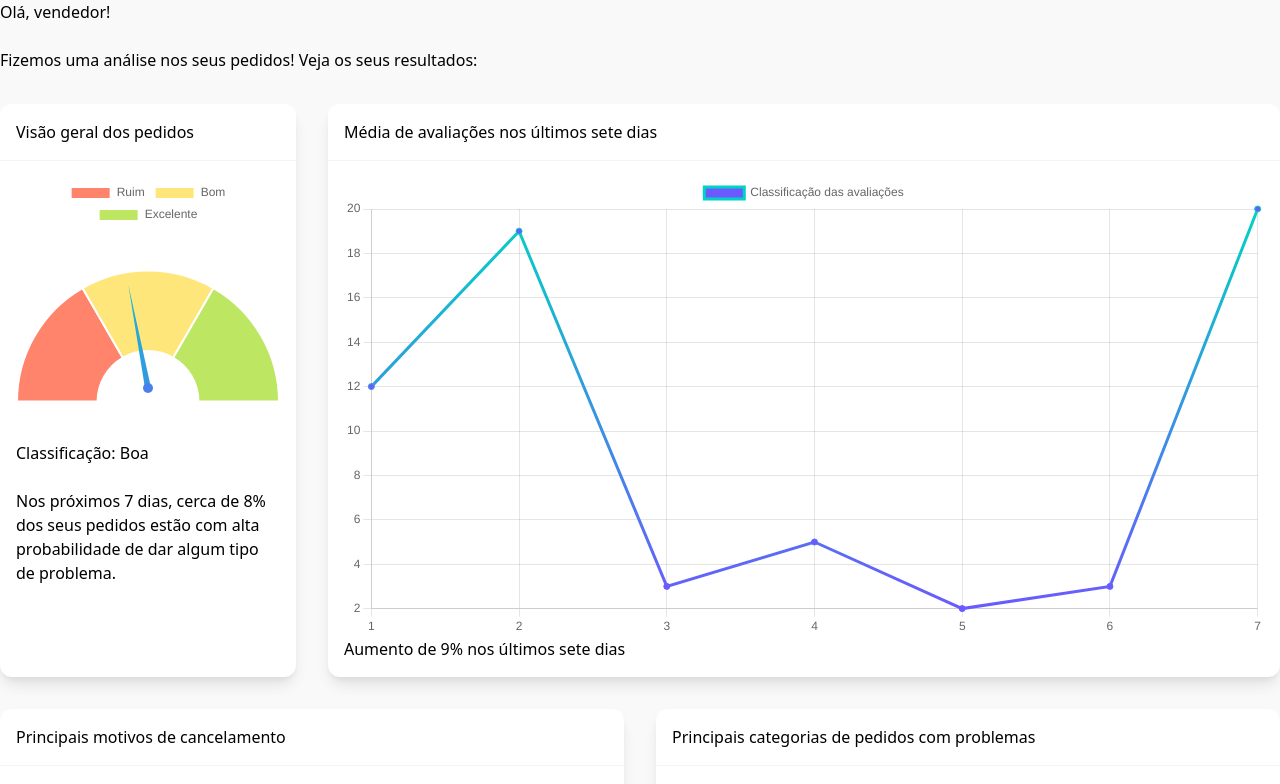
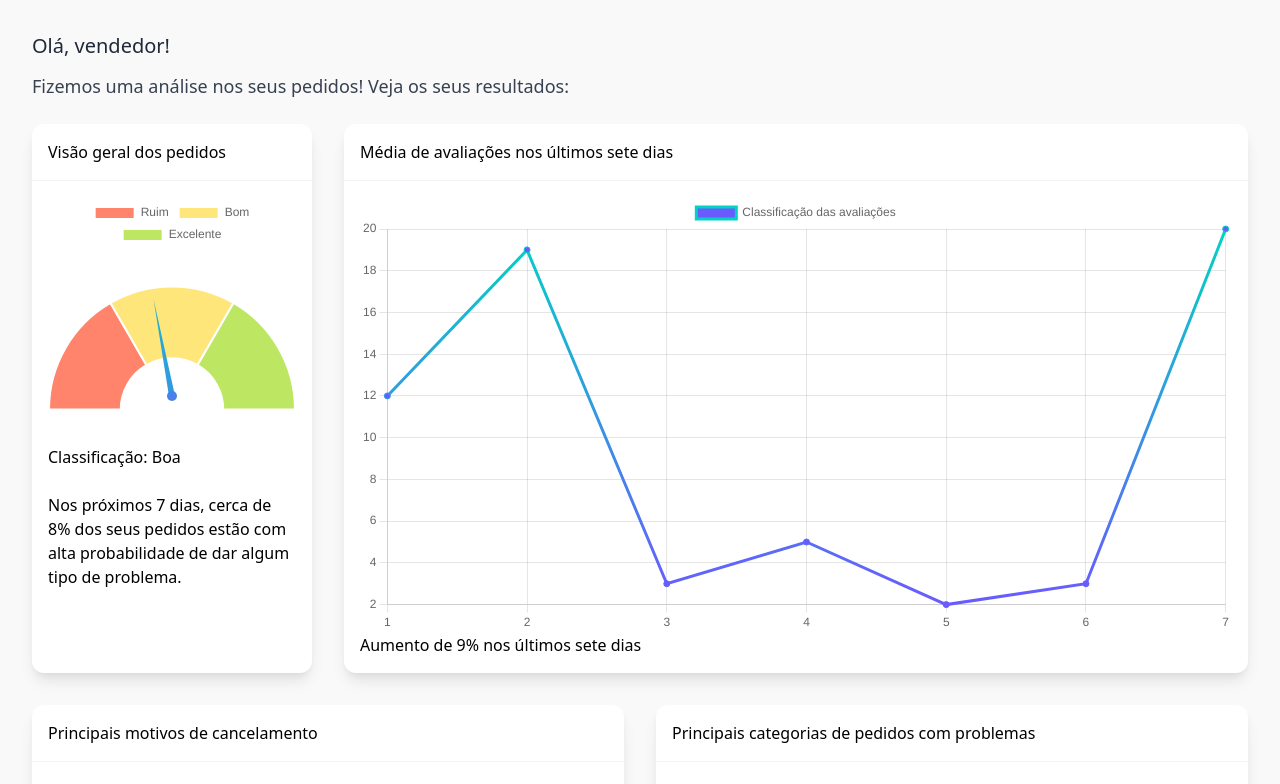
Before and after one commit to viniciosyals/viahacka-front, a React (Create React App) app: page / in a window 1280 px wide. Shown: the top 784 px of the page. Built offline with nearby package versions, Linux system fonts and the light colour scheme; what @tailwindcss/typography would draw is missing.

Commit message:
feat: add new style for page

```diff
--- a/src/App.tsx
+++ b/src/App.tsx
@@ -238,11 +238,10 @@ const App = () => {
   return (
     <div className="container mx-auto">
       <div>
-        Olá, vendedor!
-        <br />
-        <br />Fizemos uma análise nos seus pedidos! Veja os seus resultados:
+        <h2 className="text-xl px-8 text-gray-800 font-medium pt-8 pb-2">Olá, vendedor!</h2>
+        <h3 className="text-lg px-8 text-gray-700 font-medium pt-1 pb-2">Fizemos uma análise nos seus pedidos! Veja os seus resultados:</h3>
       </div>
-      <div className="grid grid-cols-4 gap-8 mt-8">
+      <div className="grid grid-cols-4 pb-8 px-8 pt-0 gap-8 mt-4">
         <Card col="span-1">
           <Card.Title>
             Visão geral dos pedidos
```
